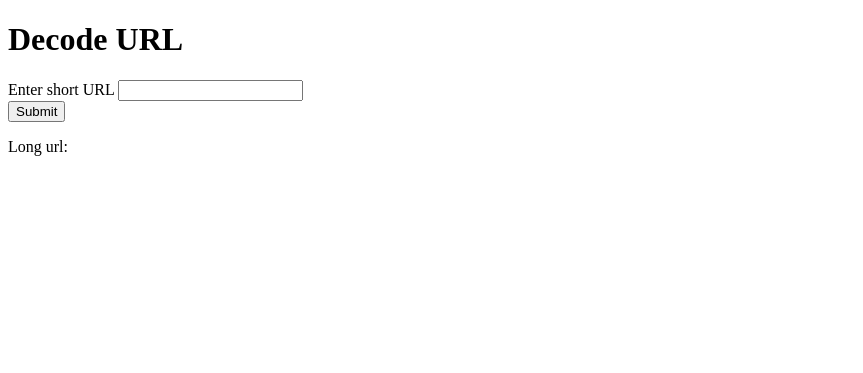
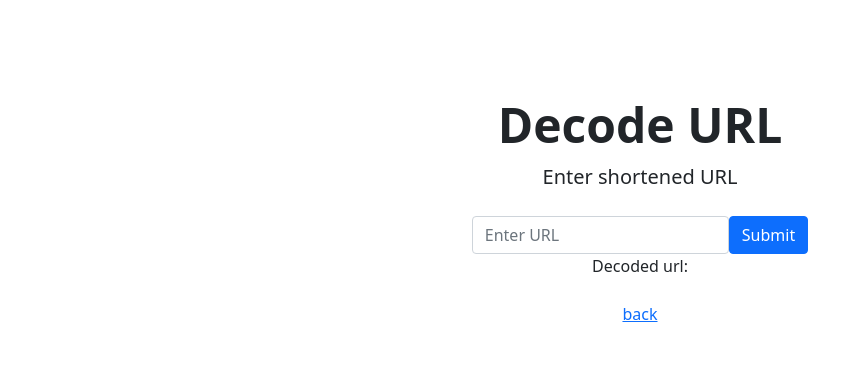
Before and after one commit to mufidmohammed/url_shortener, a PHP site: page /decode.php in a window 1280 px wide. Shown: the top 373 px of the page, without its empty margins (0-863 px from the left). Run offline with PHP 8.4, Linux system fonts and the light colour scheme.

Commit message:
add style

```diff
--- a/decode.php
+++ b/decode.php
@@ -3,8 +3,7 @@
 require_once('app.php');
 
 
-if (isset($_POST['decode']) )
-{
+if (isset($_POST['decode'])) {
     $url_controller = new UrlController();
     $conn = $db->conn;
     $decoded_url = $url_controller->decode($_POST['short_url'], $conn);
@@ -14,13 +13,16 @@ if (isset($_POST['decode']) )
 ?>
 <!DOCTYPE html>
 <html lang="en">
+
 <head>
     <meta charset="UTF-8">
     <meta name="viewport" content="width=device-width, initial-scale=1.0">
-    <title></title>
+    <title>URL shortener | decode</title>
+    <link href="https://cdn.jsdelivr.net/npm/bootstrap@5.0.2/dist/css/bootstrap.min.css" rel="stylesheet" integrity="sha384-EVSTQN3/azprG1Anm3QDgpJLIm9Nao0Yz1ztcQTwFspd3yD65VohhpuuCOmLASjC" crossorigin="anonymous">
 </head>
+
 <body>
-    <h1>Decode URL</h1>
+    <!-- <h1>Decode URL</h1>
     <form action="" method="POST">
         <div>
             <label for="">Enter short URL</label>
@@ -31,7 +33,33 @@ if (isset($_POST['decode']) )
         </div>
     </form>
 
-    <p>Long url: <?= $url_object->long_url ?? '' ?></p>
+    <p>Long url: <?= $url_object->long_url ?? '' ?></p> -->
 
+    <div class="px-4 py-5 my-5 text-center">
+        <h1 class="display-5 fw-bold">Decode URL</h1>
+        <div class="col-lg-6 mx-auto">
+            <p class="lead mb-4">Enter shortened URL</p>
+
+            <form class="row g-3" method="POST" action="./decode.php">
+                <div class="d-flex align-items-end justify-content-center">
+                    <div class="form-group">
+                        <input type="text" name="short_url" class="form-control" placeholder="Enter URL">
+                    </div>
+                    <div class="form-group">
+                        <input type="submit" name="decode" class="btn btn-primary">
+                    </div>
+                </div>
+            </form>
+
+            <p>Decoded url: <?= $url_object->long_url ?? '' ?></p>
+
+            <div class="mt-4 text-left">
+                <a href="./index.php">back</a>
+            </div>
+        </div>
+    </div>
+
+    <script src="https://cdn.jsdelivr.net/npm/bootstrap@5.0.2/dist/js/bootstrap.bundle.min.js" integrity="sha384-MrcW6ZMFYlzcLA8Nl+NtUVF0sA7MsXsP1UyJoMp4YLEuNSfAP+JcXn/tWtIaxVXM" crossorigin="anonymous"></script>
 </body>
+
 </html>
```
Also changed, not shown: encode.php (+32 -6 lines), index.php (+16 -4 lines).
